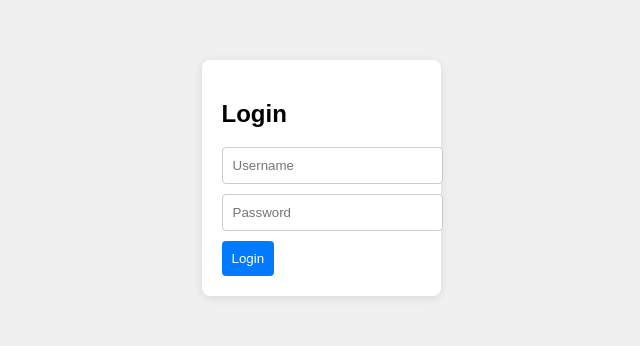
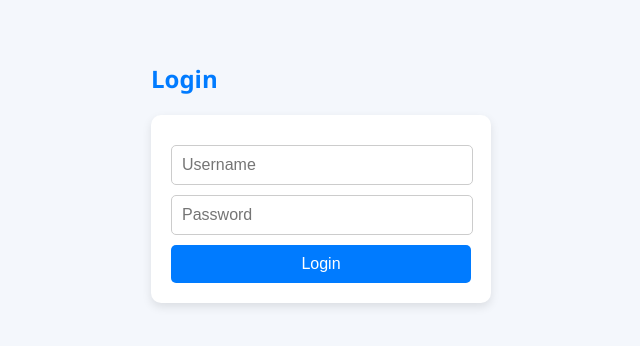
Before and after one commit to DilushaWD/School-Attendance-System, a plain HTML site: page client/login.html in a window 1280 px wide. Shown: the part 222-568 px from the top of the page, without its empty margins (319-959 px from the left). Drawn offline with Linux system fonts and the light colour scheme.

Commit message:
#7,Fixed login and logout functionality

```diff
--- a/client/login.html
+++ b/client/login.html
@@ -1,55 +1,93 @@
 <!DOCTYPE html>
 <html lang="en">
   <head>
-  <meta charset="UTF-8">
-  <meta name="viewport" content="width=device-width, initial-scale=1.0">
-  <title>Login</title>
+    <meta charset="UTF-8" />
+    <meta name="viewport" content="width=device-width, initial-scale=1.0" />
+    <title>Login - School Attendance System</title>
     <style>
+      /* Global Styles */
       body {
-      font-family: Arial, sans-serif;
+        font-family: "Segoe UI", Tahoma, Geneva, Verdana, sans-serif;
         margin: 0;
         padding: 0;
         display: flex;
         justify-content: center;
         align-items: center;
         height: 100vh;
-      background-color: #f0f0f0;
+        background-color: #f4f7fc;
       }
+
       form {
-      background: white;
+        background-color: white;
         padding: 20px;
-      border-radius: 8px;
-      box-shadow: 0 2px 10px rgba(0, 0, 0, 0.1);
+        border-radius: 10px;
+        box-shadow: 0 4px 10px rgba(0, 0, 0, 0.1);
+        text-align: center;
+        width: 300px;
       }
+
+      h2 {
+        color: #007bff;
+        margin-bottom: 20px;
+      }
+
       input {
         display: block;
-      margin: 10px 0;
+        width: calc(100% - 20px);
+        margin: 10px auto;
+        padding: 10px;
+        border: 1px solid #ccc;
+        border-radius: 5px;
+        font-size: 1rem;
+      }
+
+      button {
         padding: 10px;
         width: 100%;
-      border: 1px solid #ccc;
-      border-radius: 4px;
-    }
-    button {
-      padding: 10px;
         background-color: #007bff;
         color: white;
         border: none;
-      border-radius: 4px;
+        border-radius: 5px;
+        font-size: 1rem;
         cursor: pointer;
+        transition: background-color 0.3s ease;
       }
+
       button:hover {
         background-color: #0056b3;
+      }
+
+      .error {
+        color: red;
+        font-size: 0.9rem;
+        margin-top: 10px;
       }
     </style>
   </head>
   <body>
+    <div class="login-container">
+      <h2>Login</h2>
       <form id="loginForm">
-    <h2>Login</h2>
-    <input type="text" id="username" placeholder="Username" required />
-    <input type="password" id="password" placeholder="Password" required />
-    <button type="submit">Login</button>
+        <input
+          type="text"
+          id="username"
+          class="input-field"
+          placeholder="Username"
+          required
+        />
+        <input
+          type="password"
+          id="password"
+          class="input-field"
+          placeholder="Password"
+          required
+        />
+        <button type="submit" class="login-btn">Login</button>
       </form>
+      <div id="error-message" class="error"></div>
+    </div>
 
+    <!-- Link to the JavaScript file -->
     <script src="script.js"></script>
   </body>
 </html>
```
Also changed, not shown: client/home.html (+69 -10 lines). Lines whose indentation alone changed are shown as unchanged.
